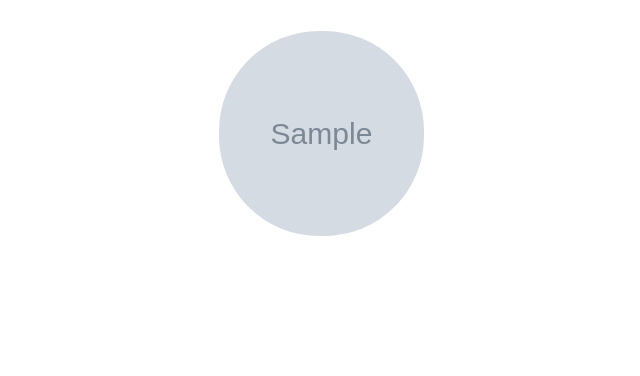
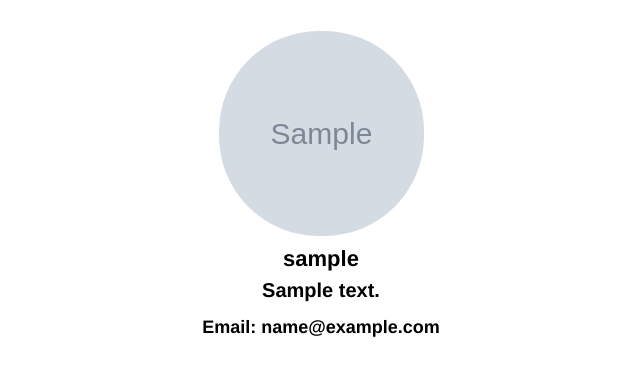
Before and after one commit to niklauspeter/neighbourhood-watch, a Django app: page /my-profile/ in a window 1280 px wide. Shown: the part 56-432 px from the top of the page, without its empty margins (319-959 px from the left). Run offline with Django 3.2, Linux system fonts and the light colour scheme; a user stored in the database is signed in; tables that the repository leaves empty hold one stand-in row (values such as "Sample post"); grey boxes marked "Sample" are stand-in pictures; some libraries are stand-ins or nearby versions.

Commit message:
render profile image to user profile template and style it

```diff
--- a/watch/templates/user_profile.html
+++ b/watch/templates/user_profile.html
@@ -14,9 +14,11 @@
   <div class="user-image">
     <img src="{{profile.avatar.url}}" class="gallery-image" alt=""  width=30 height=30>
   </div>
-  <p style="font-size: 22px; font-weight:bold;margin:auto; padding:2px;">{{profile.username}}</p>
-  <p class="card-text" style="font-size:20px;font-weight:bold;">{{profile.description |safe}}</p>
-  <p class="card-text" style="font-size:18px;color:white;font-weight:bold;">Email: {{profile.email}}</p>
+  <p style="font-size: 22px; font-weight:bold;margin:auto; padding:2px;color:black;">{{user.username}}</p>
+  {% autoescape on%}
+  <p class="card-text" style="font-size:20px;font-weight:bold;color:black">{{profile.description }}</p>
+  {% endautoescape %}
+  <p class="card-text" style="font-size:18px;color:white;font-weight:bold;color:black;">Email: {{profile.email}}</p>
 
 </div>
 
```
